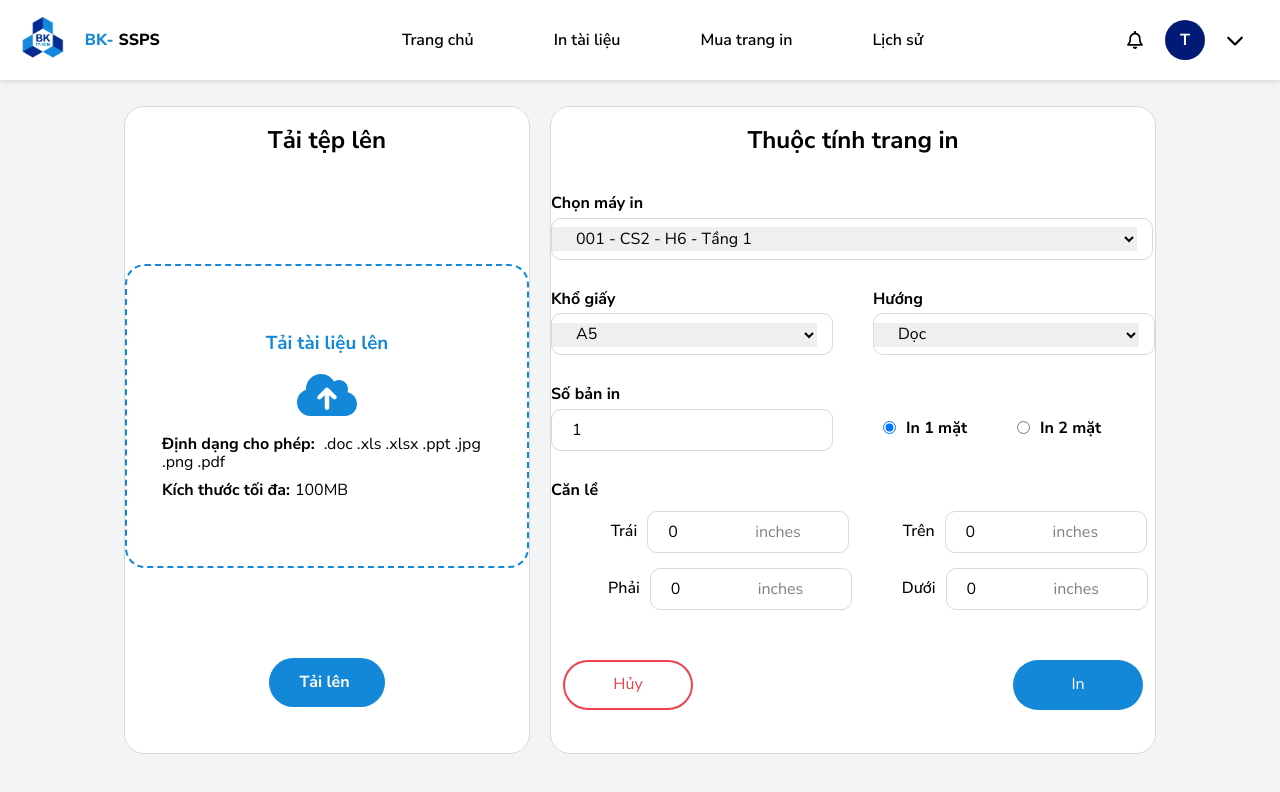
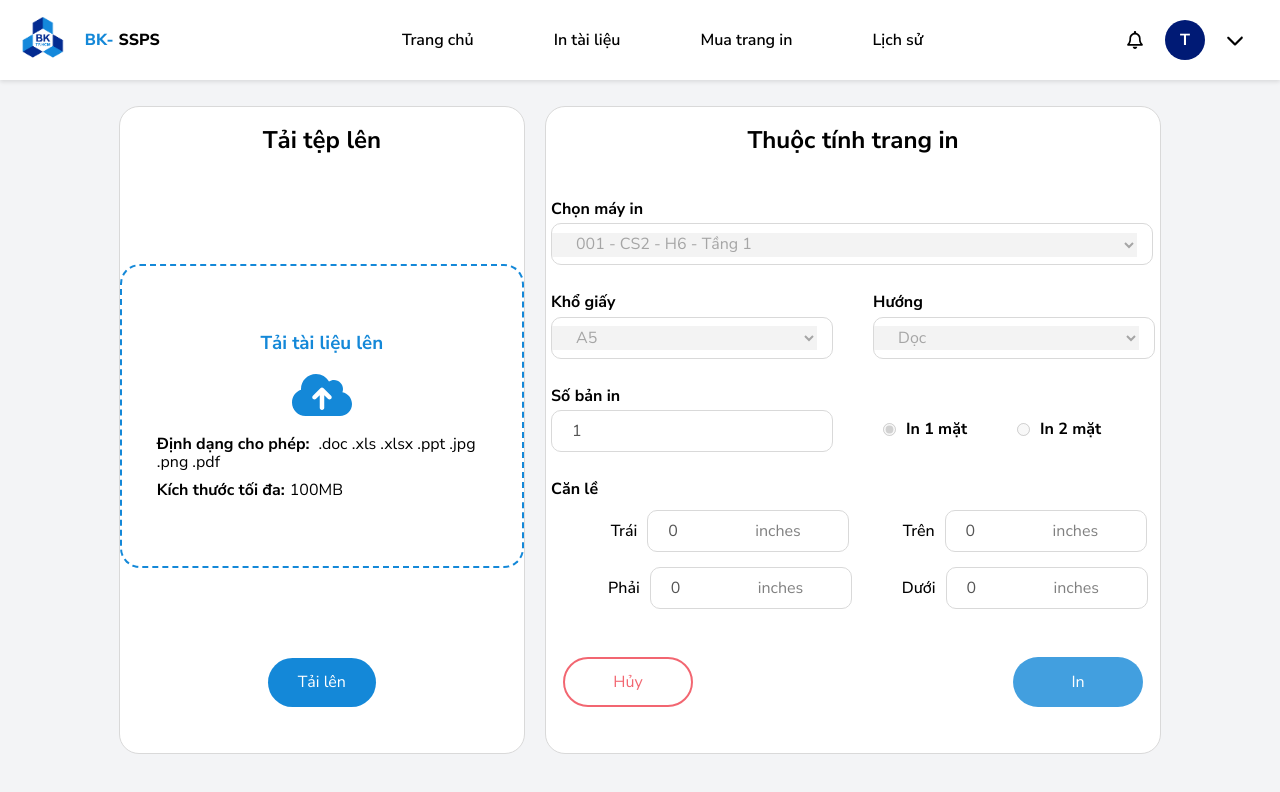
Before and after one commit to coldwind444/SSPS-FE, a React (Vite) app in the folder ssps/: page /student/printing in a window 1280 px wide. Shown: the top 792 px of the page. Built offline with nearby package versions, Linux system fonts and the light colour scheme.

Commit message:
complete without API fetch

```diff
--- a/ssps/src/component/GlobalStyles/GlobalStyles.css
+++ b/ssps/src/component/GlobalStyles/GlobalStyles.css
@@ -5,6 +5,7 @@
     --primary: #1488d8;
     --dark: #000;
     --red: #EF414E;
+    --green: #11945A;
     --default-background-color: #F3F4F6;
 }
 
--- a/ssps/src/pages/student/PrintingPage/PrintingPage.jsx
+++ b/ssps/src/pages/student/PrintingPage/PrintingPage.jsx
@@ -2,7 +2,7 @@ import { useEffect, useState } from "react";
 import classNames from "classnames/bind";
 import styles from './PrintingPage.module.css'
 import { FontAwesomeIcon } from "@fortawesome/react-fontawesome";
-import { faClose, faCloudArrowUp, faFileExcel, faFilePdf, faFilePowerpoint, faFileWord, faImages, faTriangleExclamation } from "@fortawesome/free-solid-svg-icons";
+import { faCircleCheck, faClose, faCloudArrowUp, faFile, faFileExcel, faFilePdf, faFilePowerpoint, faFileWord, faImages, faTriangleExclamation } from "@fortawesome/free-solid-svg-icons";
 import { Link } from "react-router-dom";
 
 const clx = classNames.bind(styles)
@@ -11,8 +11,36 @@ function PrintingPage(){
     const [file, setFile] = useState(null);
     const [side, setSide] = useState(1);
     const [popup, setPopup] = useState(false);
+    const [popupset, setPopupSet] = useState({});
 
     const printers = ['001 - CS2 - H6 - Tầng 1', '002 - CS2 - H6 - Tầng 1', '003 - CS2 - H6 - Tầng 1' ];
+
+    const popupSets = [
+        {
+            title: 'LỖI TẢI TỆP TIN',
+            message: 'Định dạng tệp tin không được hỗ trợ hoặc vượt quá dung lượng cho phép ! ',
+            icon: faTriangleExclamation,
+            theme: 'failure',
+            btnContent: 'Thử lại',
+            link: ''
+        },
+        {
+            title: 'LỖI THIẾU SỐ TRANG IN',
+            message: 'Số trang in của bạn không đủ đẻ thực hiện việc in, hãy mua thêm để in',
+            icon: faTriangleExclamation,
+            theme: 'failure',
+            btnContent: 'Mua trang in',
+            link: '/student/buying'
+        },
+        {
+            title: 'YÊU CẦU THÀNH CÔNG',
+            message: 'Yêu cầu của bạn đã được gửi đi. Tài liệu sẽ sớm được in !',
+            icon: faCircleCheck,
+            theme: 'success',
+            btnContent: 'Trở lại',
+            link: ''
+        },
+    ]
 
     const papers = ['A5', 'A4', 'A3'];
 
@@ -70,8 +98,13 @@ function PrintingPage(){
         if (file === null) {
             openPopupBox();
         } else if (!['image/png', 'image/jpg', 'application/vnd.openxmlformats-officedocument.wordprocessingml.document', 'application/vnd.openxmlformats-officedocument.spreadsheetml.sheet', 'application/pdf', 'application/vnd.openxmlformats-officedocument.presentationml.presentation'].includes(file.type)) {
+            setPopupSet(popupSets[0]);
             openPopupBox();
         } else if (file.size > 100 * 1024 * 1024) { // 100MB limit
+            setPopupSet(popupSets[1]);
+            openPopupBox();
+        } else {
+            setPopupSet(popupSets[2]);
             openPopupBox();
         }
     };
@@ -89,20 +122,21 @@ function PrintingPage(){
                     </div>
                 ):(
                     <div className={clx('file-area')}>
-                        <FontAwesomeIcon icon={iconMap[file.type].icon} className={clx('file-icon',iconMap[file.type].theme)}/>
+                        <FontAwesomeIcon icon={iconMap[file.type] ? iconMap[file.type].icon : faFile} className={clx('file-icon',iconMap[file.type] ? iconMap[file.type].theme : 'default-theme')}/>
                         <a download={file.name} href={URL.createObjectURL(file)} className={clx('file-name')}>{file.name}</a>
                     </div>
                 )}
                 <div className={clx('file-input')}>
                     <input onChange={(e) => showFile(e)} type="file" id='file' className={clx("file-input__input")}/>
                     <label htmlFor="file" className={clx("file-input__label")}>
-                        <span>Tải lên</span>
+                        Tải lên
                     </label>
                 </div>
             </div>
             <div className={clx('props-container')}>
                 <h2>Thuộc tính trang in</h2>
                 <form className={clx('props-form')} onSubmit={(e) => handleFormSubmit(e)}>
+                    <fieldset disabled={file === null} >
                         <div className={clx('printer-field')}>
                             <label htmlFor="printer-cb" className={clx('input-label', 'text-bold')}>Chọn máy in</label>
                             <div className={clx('combo-box', 'width-large')} >
@@ -186,22 +220,22 @@ function PrintingPage(){
                             </div>
                         </div>
                         <div className={clx('btn-field')}>
-                        <button className={clx('round-btn', 'cancel')}>Hủy</button>
-                        <button type="submit" className={clx('round-btn', 'confirm')}>In</button>
+                            <button type="button" onClick={() => setFile(null)} className={clx('round-btn', 'cancel', {'disabled': file === null})}>Hủy</button>
+                            <button type="submit" className={clx('round-btn', 'confirm', {'disabled': file === null})}>In</button>
                         </div>
+                    </fieldset>
                 </form>
             </div>
             <div className={clx('popup', {'visible': popup, 'collapse': !popup, 'active': popup})}>
-                <div className={clx('popup-overlay')}></div>
+                <div className={clx('popup-overlay')} onClick={closePopupBox}></div>
                 <div className={clx('popup-content')}>
                     <button>
                         <FontAwesomeIcon icon={faClose} onClick={closePopupBox}/>
                     </button>
-                    <FontAwesomeIcon className={clx('popup-icon')} icon={faTriangleExclamation}/>
-                    <h2>LỖI TẢI TỆP TIN</h2>
-                    <p>Định dạng tệp tin không được hỗ trợ
-                        hoặc vượt quá dung lượng cho phép ! </p>
-                    <Link onClick={closePopupBox} className={clx('popup-btn')}>Thử lại</Link>
+                    <FontAwesomeIcon className={clx('popup-icon', popupset.theme)} icon={popupset.icon}/>
+                    <h2 className={clx(popupset.theme)}>{popupset.title}</h2>
+                    <p>{popupset.message}</p>
+                    <Link onClick={closePopupBox} className={clx('popup-btn')}>{popupset.btnContent}</Link>
                 </div>
             </div>
         </div>
--- a/ssps/src/pages/student/PrintingPage/PrintingPage.module.css
+++ b/ssps/src/pages/student/PrintingPage/PrintingPage.module.css
@@ -117,6 +117,10 @@ span {
     color: #FF5500;
 }
 
+.default-theme {
+    color: gray;
+}
+
 .props-container {
     display: flex;
     flex-direction: column;
@@ -187,6 +191,7 @@ span {
     border: none;
     cursor: text;
     padding-left: 20px;
+    background-color: transparent;
 }
 
 .copies-box {
@@ -278,6 +283,15 @@ span {
     cursor: pointer;
 }
 
+.round-btn.disabled {
+    opacity: 0.8;
+    cursor: default;
+}
+
+.round-btn.disabled:hover {
+    opacity: 0.8;
+}
+
 .round-btn:hover {
     opacity: 0.8;
 }
@@ -301,6 +315,8 @@ span {
 .number-box:focus-within {
     border-color: var(--primary);
 }
+
+/* pop-up box css*/
 
 .popup {
     position: fixed;
@@ -371,7 +387,6 @@ span {
 }
 
 .popup-content h2 {
-    color: var(--red);
     font-weight: 700;
 }
 
@@ -407,3 +422,20 @@ span {
     transform: scale(1);
     opacity: 1;
 }
+
+/* end pop-up css */
+
+fieldset {
+    display: flex;
+    flex-direction: column;
+    gap: 28px;
+    border: none;
+}
+
+.failure {
+    color: var(--red);
+}
+
+.success {
+    color: var(--green);
+}
```
Lines whose indentation alone changed are shown as unchanged.
